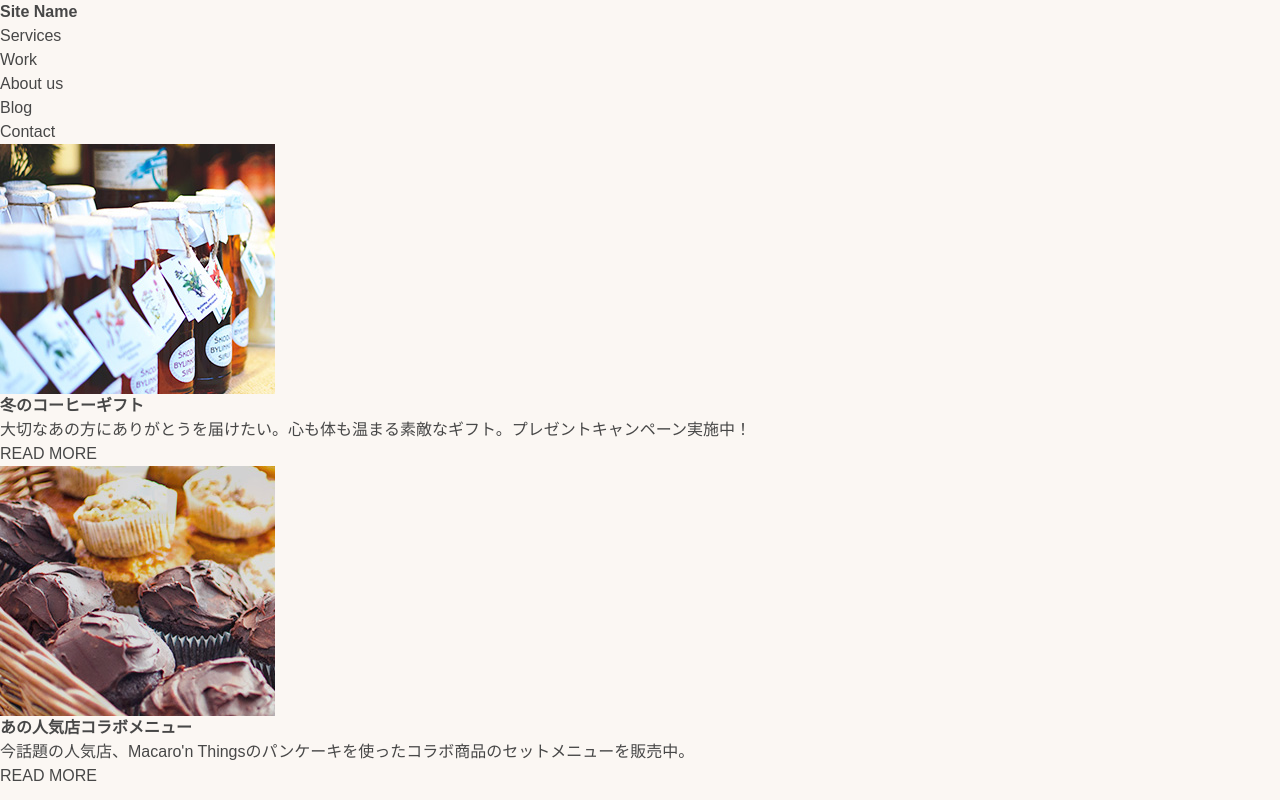
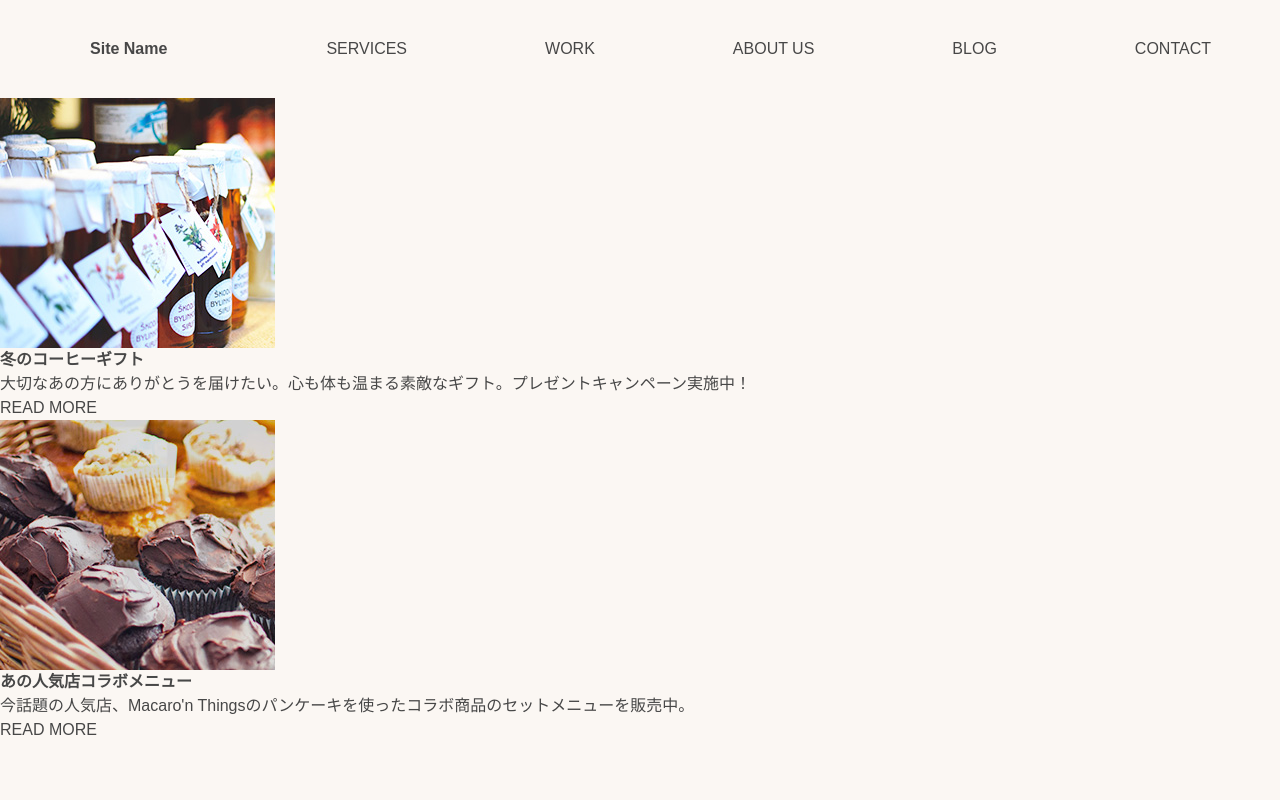
Before and after one commit to mzgk/cssCafe, a plain HTML site: page index.html in a window 1280 px wide. Drawn offline with nearby package versions, Linux system fonts and the light colour scheme; files that its build step writes are made by us from their sources.

Commit message:
chapter4 : P109 メニュー部分まで

```diff
--- a/src/scss/components/common/_header.scss
+++ b/src/scss/components/common/_header.scss
@@ -1,3 +1,13 @@
-.header {
-    color: #000;
+.Header {
+    display: flex;
+    justify-content: flex-start;
+    align-items: center;
+    height: 98px;
+    &__head {
+        flex: 1 1 auto;
+        text-align: center;
+    }
+    &__body {
+        flex: 3 1 auto;
+    }
 }
--- /dev/null
+++ b/src/scss/components/common/_menu.scss
@@ -0,0 +1,12 @@
+@charset "UTF-8";
+
+.Menu {
+    display: flex;
+    justify-content: space-around;
+    align-items: center;
+    &__item {
+        display: block;
+        padding: 10px 15px;
+        text-transform: uppercase;
+    }
+}
--- a/src/scss/main.scss
+++ b/src/scss/main.scss
@@ -2,4 +2,9 @@
 
 @import "./base/variables";
 @import "./base/reset";
+
+// ヘッダー
 @import "./components/common/header";
+
+// メニュー
+@import "./components/common/menu";
```
